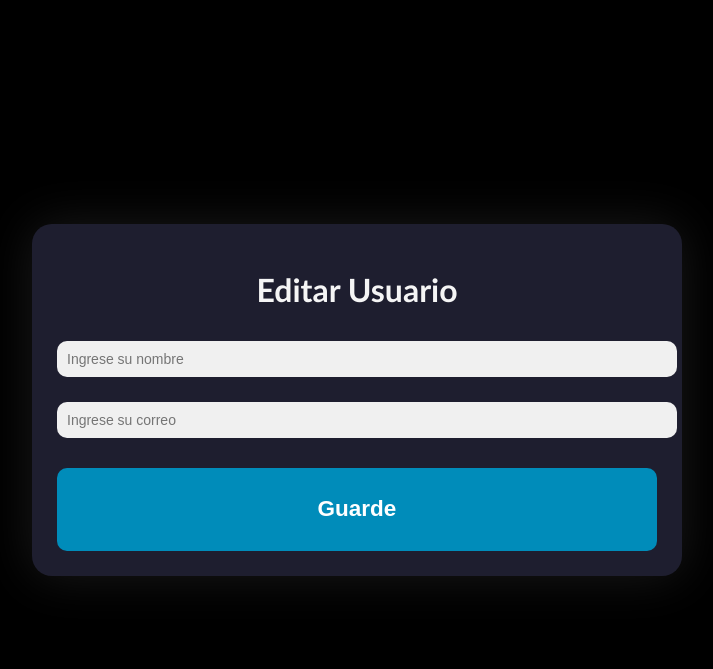
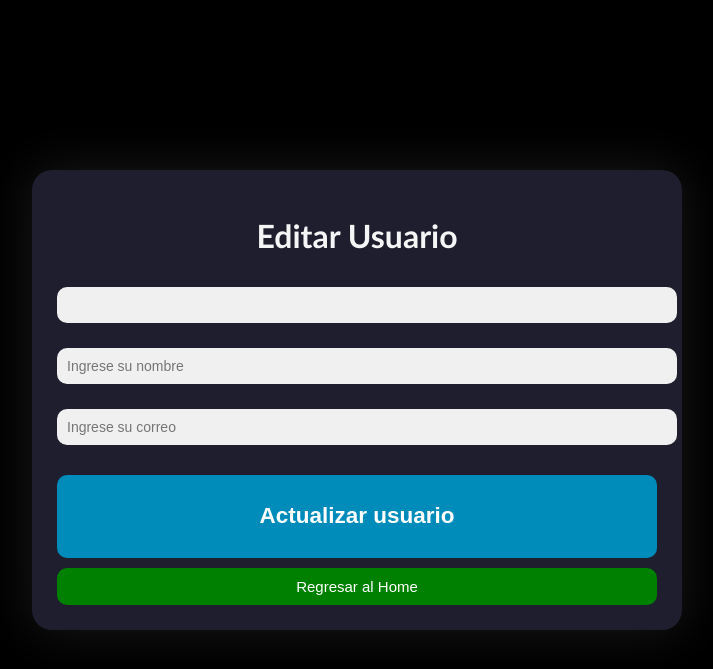
Before and after one commit to Jhofre2102/crud, a Flask app: template templates/editar.html in a window 1280 px wide. Shown: the top 669 px of the page, without its empty margins (283-996 px from the left). Run offline with Flask 3, Linux system fonts and the light colour scheme; the template is opened without the code that fills it, so the values that code supplies are empty.

Commit message:
clase 21 de mayo

```diff
--- a/main.py
+++ b/main.py
@@ -24,6 +24,8 @@ def crud():
 
 @app.route("/update/<int:id>", methods=["GET", "POST"])
 def update(id):
+    usuario_a_editar=''
+
     #TODO capturar el usuario a editar
     for diccionario in usuario:#para cada diccionario de la lista evalue
         if diccionario['id']==id: #si el id convertido a string es igual al id que se pasa  por parametros
@@ -37,6 +39,10 @@ def update(id):
         usuario_a_editar["correo"]=request.form.get("correo")
         return redirect(url_for("crud"))# redirecciona la aplicacion a la nota de la funcion crud
 
+
+    if usuario_a_editar=='':
+        return f"El usuario con Id {id} no se encuentra"
+
     return render_template('editar.html',usuario_a_editar=usuario_a_editar)
 
 
--- a/templates/crud.html
+++ b/templates/crud.html
@@ -23,7 +23,7 @@
                 <td>{{ persona.correo }}</td>
                 <td>
 
-                    <a href="">Editar</a>
+                    <a href="/update/{{persona.id}}">Editar</a>
                     |
                     <a href="/?eliminar={{ persona.id }}">Eliminar</a>
                 </td>
--- a/templates/editar.html
+++ b/templates/editar.html
@@ -10,10 +10,19 @@
     <div class="contenedor">
         <h1>Editar Usuario</h1>
         <form method="POST">
-        <input type="text" placeholder="Ingrese su nombre" name="nombre"required>
-        <input type="text" placeholder="Ingrese su correo" name="correo"required>
-        <button><h2>Guarde</h2></button>
+        <input type="number" name="id" value="{{usuario_a_editar.id}}"readonly>
+        <input type="text" placeholder="Ingrese su nombre" name="nombre"value ="{{ usuario_a_editar.nombre}}"required>
+        <input type="text" placeholder="Ingrese su correo" name="correo"value ="{{ usuario_a_editar.correo}}"required>
+        <button><h2>Actualizar usuario</h2></button>
         </form>
+
+        <button style="margin-top:10px; background-color:green; color:white">
+
+        <a href="/" style="color:white; text-decoration:none">
+            Regresar al Home
+
+        </a>
+        </button>
 
     </div>
 </body>
```
